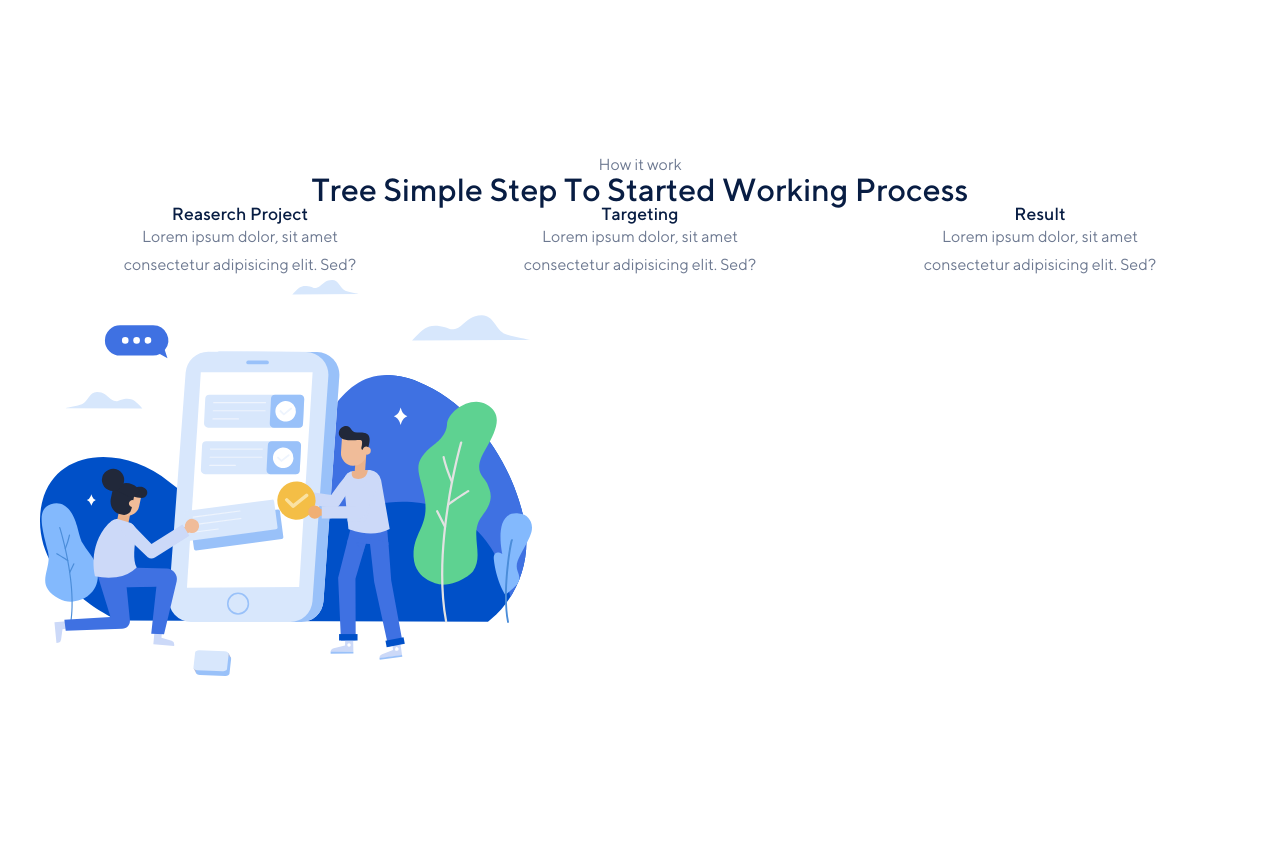
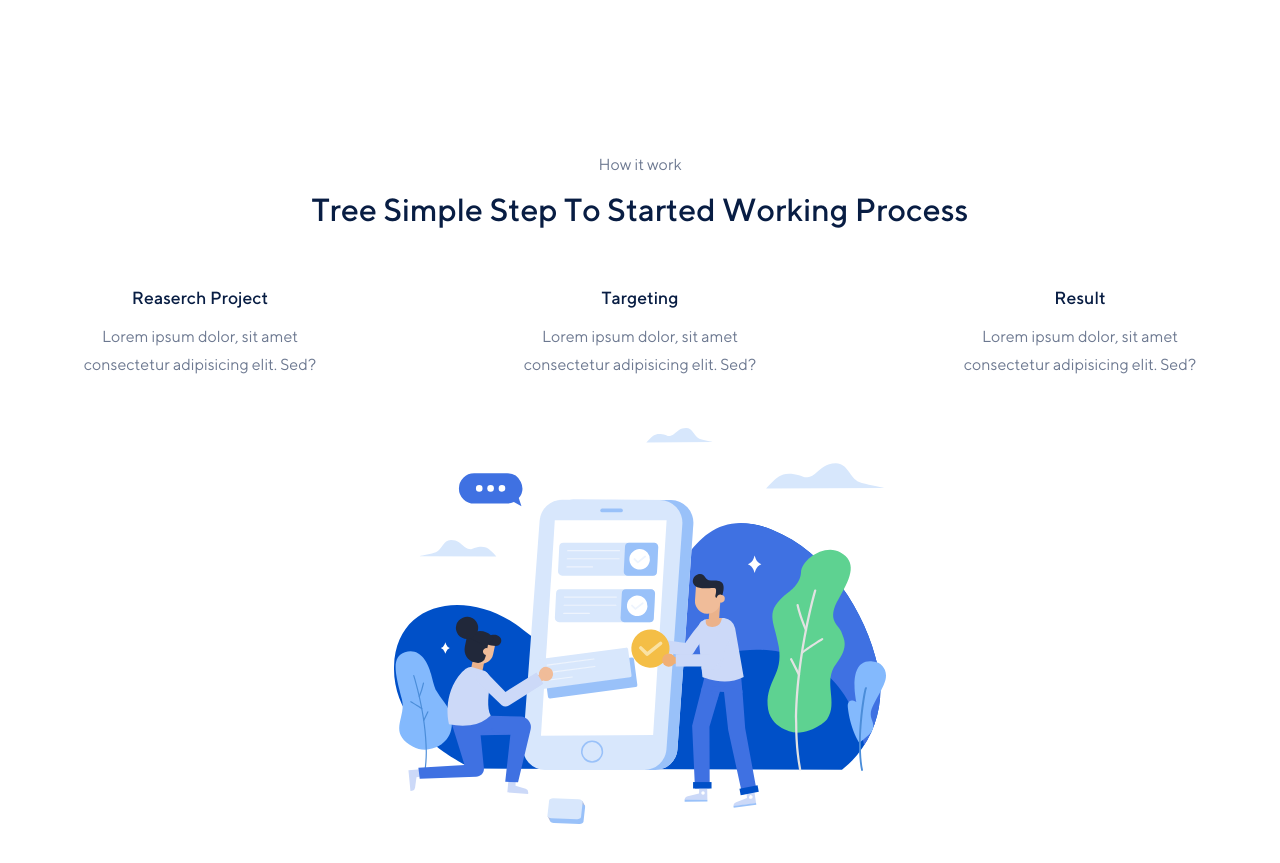
Before and after one commit to poor-memory-web/landing-business-website-html-css-javascript, a plain HTML site: page index.html in a window 1280 px wide. Shown: the part 517-1380 px from the top of the page. Drawn offline with Linux system fonts and the light colour scheme.

Commit message:
build section works from main styles

```diff
--- a/styles/app.css
+++ b/styles/app.css
@@ -8,7 +8,7 @@ body {
 }
 
 .container {
-    max-width: 75rem;
+    max-width: 70rem;
     margin: 0 auto;
     padding: 0 1rem;
 }
@@ -135,31 +135,34 @@ body {
 
 
 
-.works__desc{
+.works {
     text-align: center;
 }
-.works__title{
-    text-align: center;
+
+.works__title {
+    padding-top: 1.25rem;
 }
-.works-wrapper{
+
+.works-wrapper {
     display: flex;
     justify-content: space-between;
-    align-items: center;
 }
-.works-content{
-    text-align: center;
+
+.works-content {
+    padding-top: 4rem;
 }
-.works-content-title{
+
+.works-content-title {
     font-family: "TTNorms-Medium";
     font-size: 1.1rem;
     color: #081D43;
 }
-.works-content-desc{
-    padding: 0 4rem;
+
+.works-content-desc {
+    padding-top: 1rem;
+    max-width: 15rem;
 }
-.works-img{
 
+.works-img {
+    padding-top: 3rem;
 }
-.works__img{
-
-}
```
